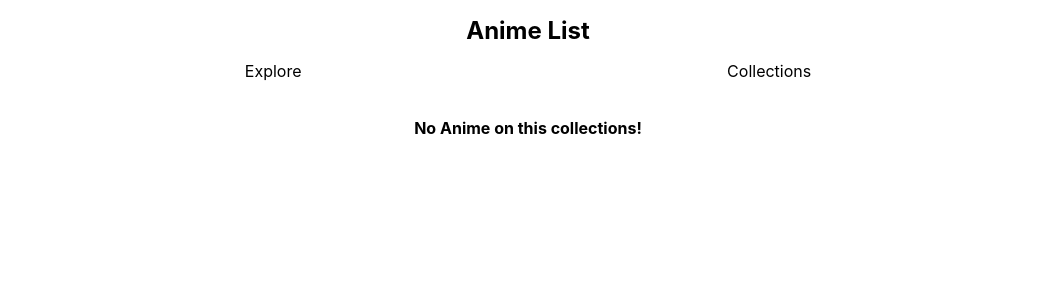
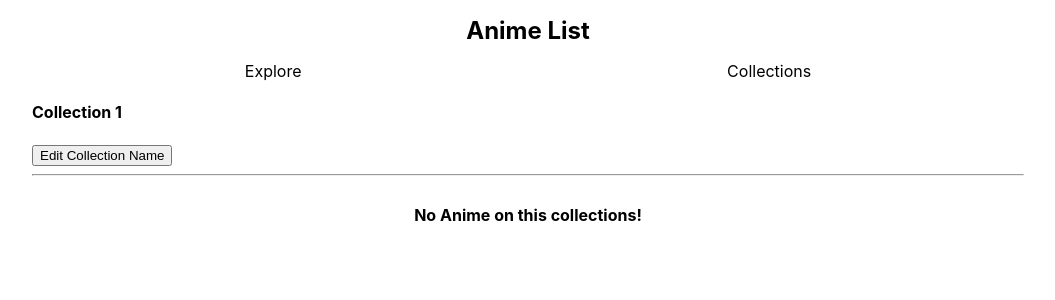
Before and after one commit to aurisz/anime-collections, a Next.js app: page /collection/1 in a window 1280 px wide. Shown: the top 300 px of the page, without its empty margins (112-1167 px from the left). Built offline with nearby package versions, Linux system fonts and the light colour scheme.

Commit message:
feat(collection-detail): add collectionDetail edit function

```diff
--- a/modules/CollectionDetail/CollectionDetail.component.tsx
+++ b/modules/CollectionDetail/CollectionDetail.component.tsx
@@ -1,10 +1,26 @@
+import { useState } from 'react'
+import { useRouter } from 'next/router'
+
+import CollectionRemove from '../CollectionRemove'
+import CollectionInput from '../CollectionInput'
 import GridLayout from '../../components/GridLayout'
 import CardLink from '../../components/CardLink'
+import Modal from '../../components/Modal'
+import useModal from '../../hooks/useModal'
+import usePersistedState from '../../hooks/usePersistedState'
+import { editCollectionName } from '../../lib/utils'
+import { MODAL_TYPE } from '../../constants'
 import type { AnimeListItem } from '../../types'
 
 interface Props {
+  name: string;
   data: AnimeListItem[]
 }
+
+const {
+  EDIT_COLLECTION,
+  REMOVE_ANIME,
+} = MODAL_TYPE
 
 const _renderEmpty = () => (
   <h4>No Anime on this collections!</h4>
@@ -19,10 +35,66 @@ const _renderCollection = (item: AnimeListItem) => (
   />
 )
 
-const CollectionDetail = ({ data }: Props) => (
-  <GridLayout>
-    {data.length === 0 ? _renderEmpty() : data.map(_renderCollection)}
-  </GridLayout>
-)
+const CollectionDetail = ({ name, data }: Props) => {
+  const router = useRouter()
+  const { toggle, isShowing } = useModal()
+  const [modalType, setModalType] = useState('')
+  const [persistedState, setPersistedState] = usePersistedState('anime-collections', [])
+
+  function openModal(type: string) {
+    setModalType(type)
+    toggle()
+  }
+
+  function handleEditCollection(newName: string) {
+    setPersistedState(editCollectionName(persistedState, name, newName))
+    toggle()
+    router.push(`/collection/${newName}`)
+  }
+
+  function handleRemoveAnime() {
+
+  }
+
+  const getModal = {
+    [EDIT_COLLECTION]: {
+      title: 'Edit Collection Name',
+      content: (
+        <CollectionInput
+          label="Edit"
+          onSubmit={handleEditCollection}
+          initialValue={name}
+          collections={persistedState}
+        />
+      )
+    },
+    [REMOVE_ANIME]: {
+      title: 'Remove Anime from Collection',
+      content: <CollectionRemove onRemove={handleRemoveAnime} />
+    },
+  }
+
+  return (
+    <div>
+      <h4>Collection {name}</h4>
+
+      <button onClick={() => openModal(EDIT_COLLECTION)}>Edit Collection Name</button>
+
+      <hr />
+
+      <GridLayout>
+        {data.length === 0 ? _renderEmpty() : data.map(_renderCollection)}
+      </GridLayout>
+
+      <Modal
+        isShowing={isShowing}
+        onClose={toggle}
+        title={getModal[modalType]?.title}
+      >
+        {getModal[modalType]?.content}
+      </Modal>
+    </div>
+  )
+}
 
 export default CollectionDetail
--- a/pages/collection/[name].tsx
+++ b/pages/collection/[name].tsx
@@ -7,18 +7,19 @@ import { getCollectionByName } from '../../lib/utils'
 import CollectionDetail from '../../modules/CollectionDetail'
 
 const CollectionDetailPage: NextPage = () => {
-  const { query } = useRouter()
+  const router = useRouter()
+  const collectionName = router.query.name as string;
   const [collections] = usePersistedState('anime-collections', [])
-  const collection = getCollectionByName(collections, query.name as string)
+  const collection = getCollectionByName(collections, collectionName)
 
   return (
     <>
       <Head>
-        <title>Anime Collection {query.name}</title>
-        <meta name="description" content={`Anime Collection ${query.name}`} />
+        <title>Anime Collection {collectionName}</title>
+        <meta name="description" content={`Anime Collection ${collectionName}`} />
       </Head>
 
-      <CollectionDetail data={collection.list} />
+      <CollectionDetail name={collectionName} data={collection.list} />
     </>
   )
 }
```
